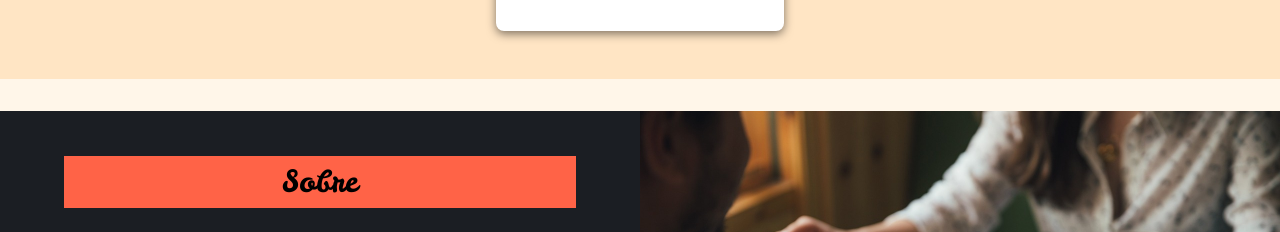
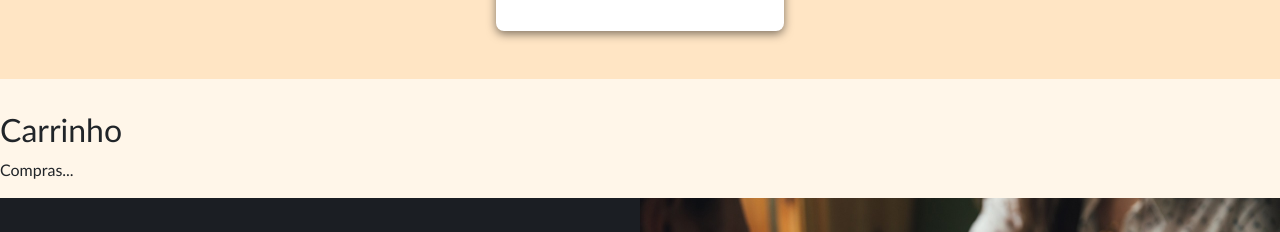
Before and after one commit to Marlon-Brito/familyrante, a React (Vite) app: page / in a window 1280 px wide. Shown: the part 2149-2381 px from the top of the page. Built offline with nearby package versions, Linux system fonts and the light colour scheme; a web font is replaced by a local one.

Commit message:
Começo do recurso de carrinho de compras

```diff
--- a/src/App.jsx
+++ b/src/App.jsx
@@ -14,6 +14,7 @@ import Header from './components/Header.jsx';
 import ItemCardapio from './components/ItemCardapio.jsx';
 import Navegacao from './components/Navegação.jsx';
 import Carrossel from './components/Carrossel.jsx';
+import ModalCarrinho from './components/ModalCarrinho.jsx';
 
 function App() {
   // Definindo lista de páginas do menu
@@ -74,6 +75,8 @@ function App() {
               />)
             }
           </ul>
+
+          <ModalCarrinho/>
         </section>
 
         {/* Seções de Informações: Sobre, Serviços e Contato */}
--- /dev/null
+++ b/src/components/ModalCarrinho.jsx
@@ -0,0 +1,8 @@
+export default function ModalCarrinho(){
+    return(
+        <div>
+            <h2>Carrinho</h2>
+            <p>Compras...</p>
+        </div>
+    )
+}
```
